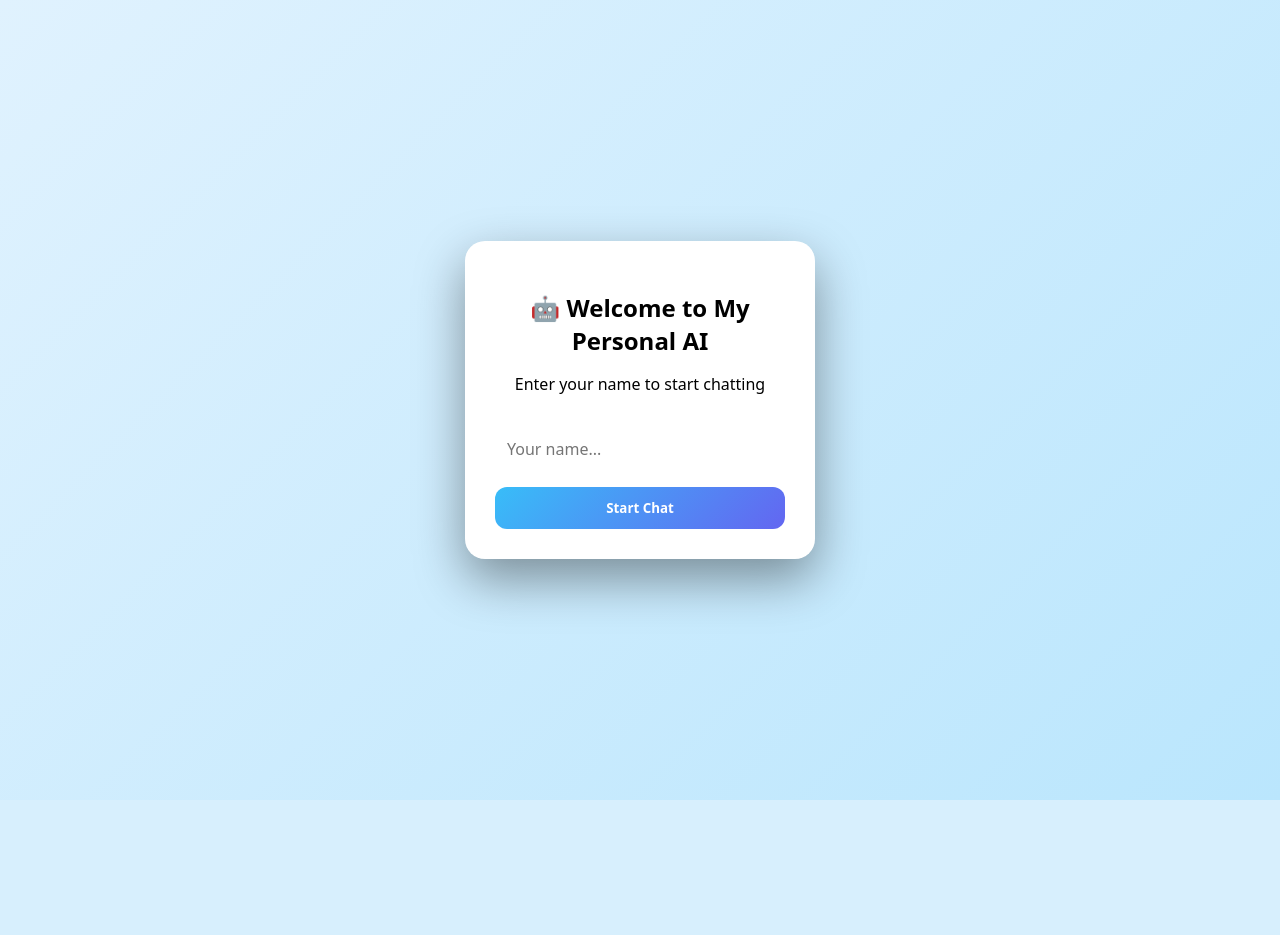
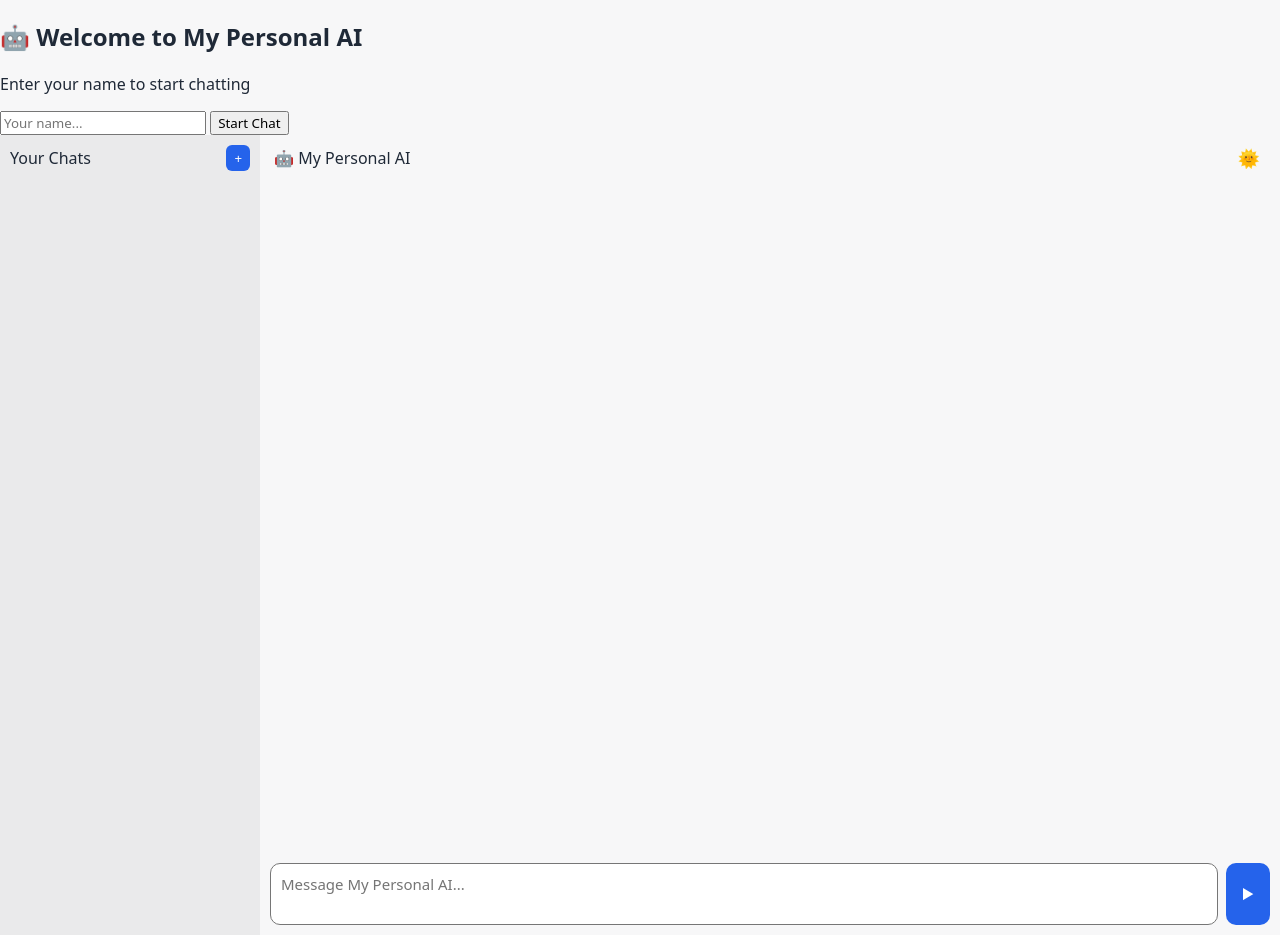
Before and after one commit to vs3241249-dotcom/my-personal-ai, a Flask app: page / in a window 1280 px wide. Before the commit the page ends 800 px from the top, so only its background shows below. Run offline with Flask 3, Linux system fonts and the light colour scheme.

Commit message:
Update style.css

```diff
--- a/static/style.css
+++ b/static/style.css
@@ -244,66 +244,3 @@ body {
 .chat::-webkit-scrollbar {
   display: none;                /* Chrome */
 }
-/* LOGIN POPUP */
-.login-overlay {
-  position: fixed;
-  inset: 0;
-  background: linear-gradient(135deg, #0f172a, #1e293b);
-  display: flex;
-  align-items: center;
-  justify-content: center;
-  z-index: 9999;
-}
-
-.login-card {
-  background: rgba(255,255,255,0.08);
-  backdrop-filter: blur(20px);
-  padding: 30px;
-  border-radius: 20px;
-  text-align: center;
-  width: 90%;
-  max-width: 350px;
-  color: white;
-  box-shadow: 0 20px 50px rgba(0,0,0,0.4);
-  animation: pop 0.4s ease;
-}
-
-.login-card h2 {
-  margin-bottom: 10px;
-}
-
-.login-card input {
-  width: 100%;
-  padding: 12px;
-  border-radius: 12px;
-  border: none;
-  outline: none;
-  margin-top: 15px;
-  font-size: 16px;
-}
-
-.login-card button {
-  margin-top: 15px;
-  width: 100%;
-  padding: 12px;
-  border-radius: 12px;
-  border: none;
-  font-weight: bold;
-  cursor: pointer;
-  background: linear-gradient(135deg, #38bdf8, #6366f1);
-  color: white;
-}
-
-@keyframes pop {
-  from { transform: scale(0.8); opacity: 0; }
-  to { transform: scale(1); opacity: 1; }
-}
-
-/* LIGHT MODE SUPPORT */
-body.light .login-overlay {
-  background: linear-gradient(135deg, #e0f2fe, #bae6fd);
-}
-body.light .login-card {
-  background: white;
-  color: black;
-}
```
